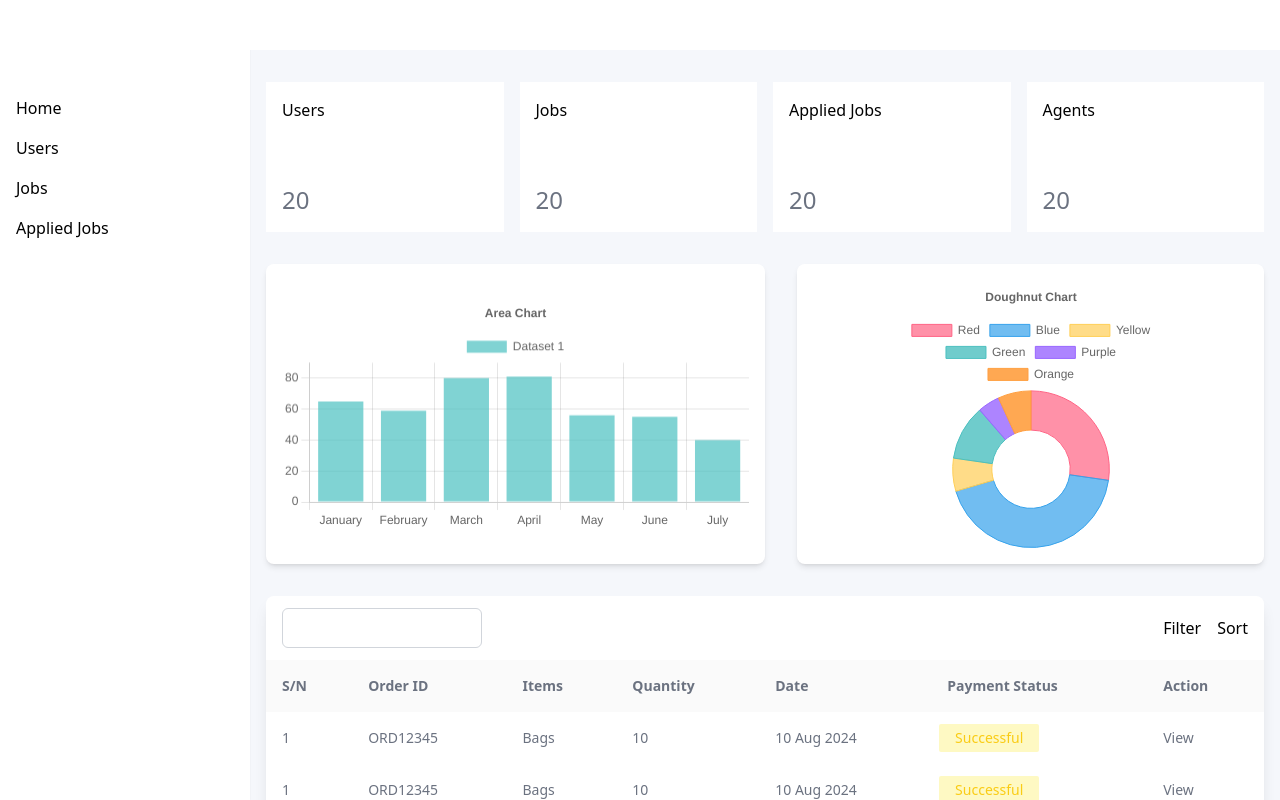
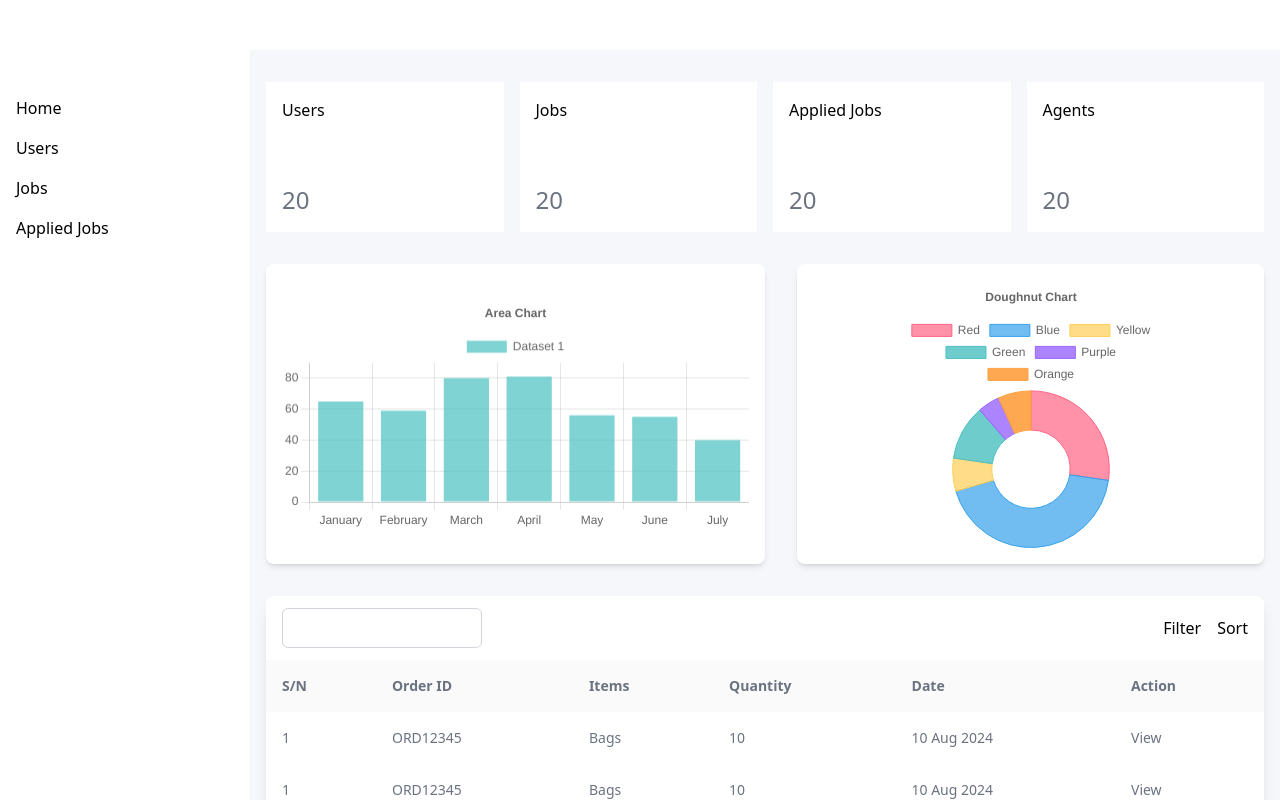
Before and after one commit to Deevyne99/jobHunt365, a React (Vite) app in the folder Jobhunt365/: page /admin/dashboard in a window 1280 px wide. Built offline with nearby package versions, Linux system fonts and the light colour scheme.

Commit message:
made some changes

```diff
--- a/Jobhunt365/src/Components/ReuseableComponets/TableComponent/TableComponent.tsx
+++ b/Jobhunt365/src/Components/ReuseableComponets/TableComponent/TableComponent.tsx
@@ -34,7 +34,7 @@ const TableComponent = () => {
                 <th className='p-2 md:p-4 text-left hidden md:table-cell'>
                   Date
                 </th>
-                <th className='p-2 md:p-4 text-left '>Payment Status</th>
+
                 <th className='p-2 md:p-4 text-left '>Action</th>
               </tr>
             </thead>
@@ -45,19 +45,7 @@ const TableComponent = () => {
                 <td className='p-2 md:p-4'>Bags</td>
                 <td className='p-2 md:p-4'>10</td>
                 <td className='p-2 md:p-4 hidden md:flex'>10 Aug 2024</td>
-                <td className={`p-2 `}>
-                  <p
-                    className={` max-w-[100px] p-1 text-center rounded-sm ${
-                      status === 'success'
-                        ? 'bg-[#dcfce7] text-[#10b981]'
-                        : status === 'pending'
-                        ? 'bg-[#fef9c3] text-[#facc15]'
-                        : 'bg-[#fee2e2] text-[#ef4444]'
-                    }`}
-                  >
-                    Successful
-                  </p>
-                </td>
+
                 <td className='p-2 capitalize md:p-4'>view</td>
               </tr>
               <tr className=' text-sm text-[#6b7280] hover:bg-[#60a5fa] hover:text-white'>
@@ -66,19 +54,7 @@ const TableComponent = () => {
                 <td className='p-2 md:p-4'>Bags</td>
                 <td className='p-2 md:p-4'>10</td>
                 <td className='p-2 md:p-4 hidden md:flex'>10 Aug 2024</td>
-                <td className={`p-2 `}>
-                  <p
-                    className={` max-w-[100px] p-1 text-center rounded-sm ${
-                      status === 'success'
-                        ? 'bg-[#dcfce7] text-[#10b981]'
-                        : status === 'pending'
-                        ? 'bg-[#fef9c3] text-[#facc15]'
-                        : 'bg-[#fee2e2] text-[#ef4444]'
-                    }`}
-                  >
-                    Successful
-                  </p>
-                </td>
+
                 <td className='p-2 capitalize md:p-4'>view</td>
               </tr>
               <tr className=' text-sm text-[#6b7280] hover:bg-[#60a5fa] hover:text-white'>
@@ -87,19 +63,7 @@ const TableComponent = () => {
                 <td className='p-2 md:p-4'>Bags</td>
                 <td className='p-2 md:p-4'>10</td>
                 <td className='p-2 md:p-4 hidden md:flex'>10 Aug 2024</td>
-                <td className={`p-2 `}>
-                  <p
-                    className={` max-w-[100px] p-1 text-center rounded-sm ${
-                      status === 'success'
-                        ? 'bg-[#dcfce7] text-[#10b981]'
-                        : status === 'pending'
-                        ? 'bg-[#fef9c3] text-[#facc15]'
-                        : 'bg-[#fee2e2] text-[#ef4444]'
-                    }`}
-                  >
-                    Successful
-                  </p>
-                </td>
+
                 <td className='p-2 capitalize md:p-4'>view</td>
               </tr>
 
--- a/Jobhunt365/src/pages/dashboard/Stats.tsx
+++ b/Jobhunt365/src/pages/dashboard/Stats.tsx
@@ -16,7 +16,7 @@ const Stats = () => {
               <div className='w-full  '>
                 <BarChart />
               </div>
-              <div className='w-full'>
+              <div className='w-full h-[430px]'>
                 <DoughnutChart />
               </div>
             </div>
```
